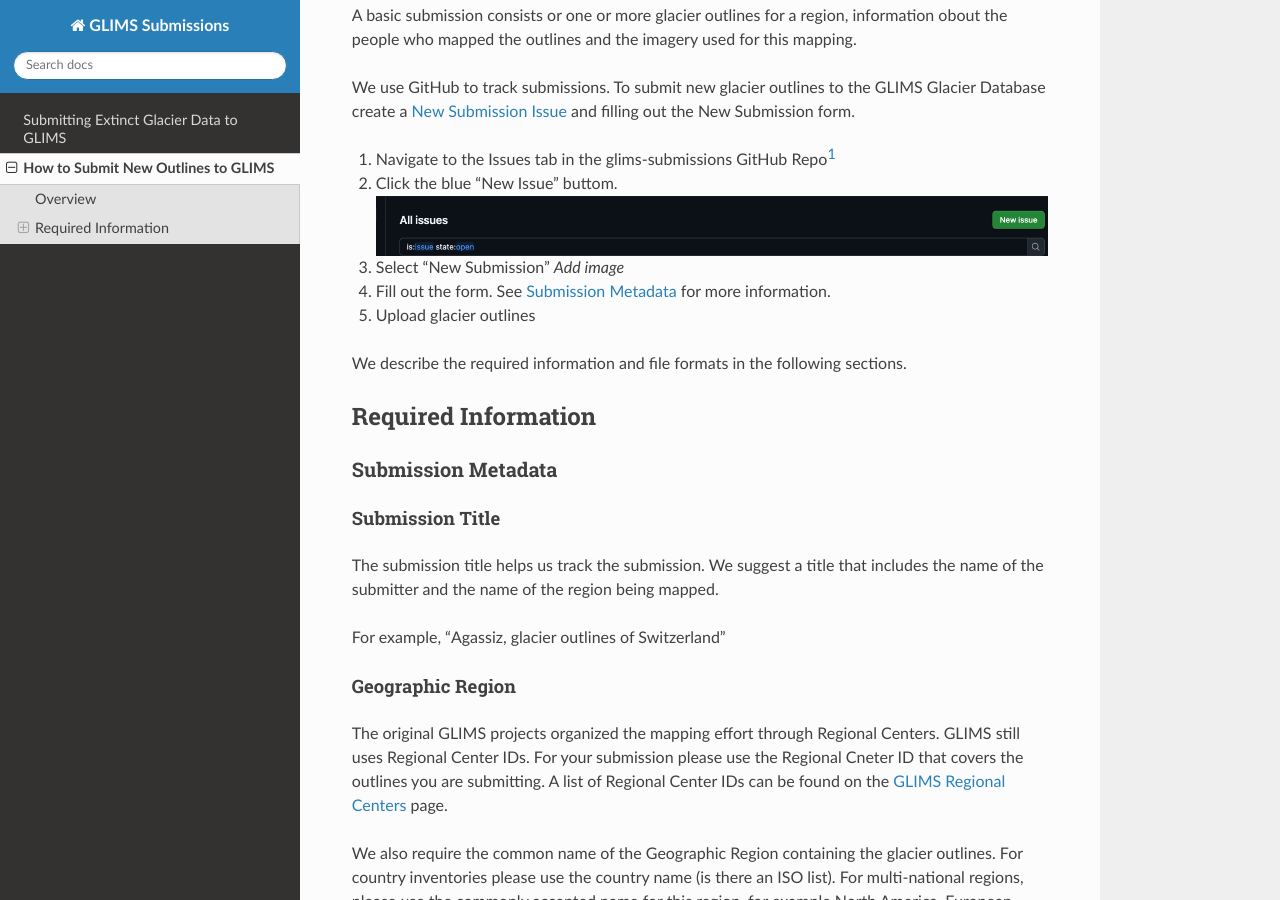
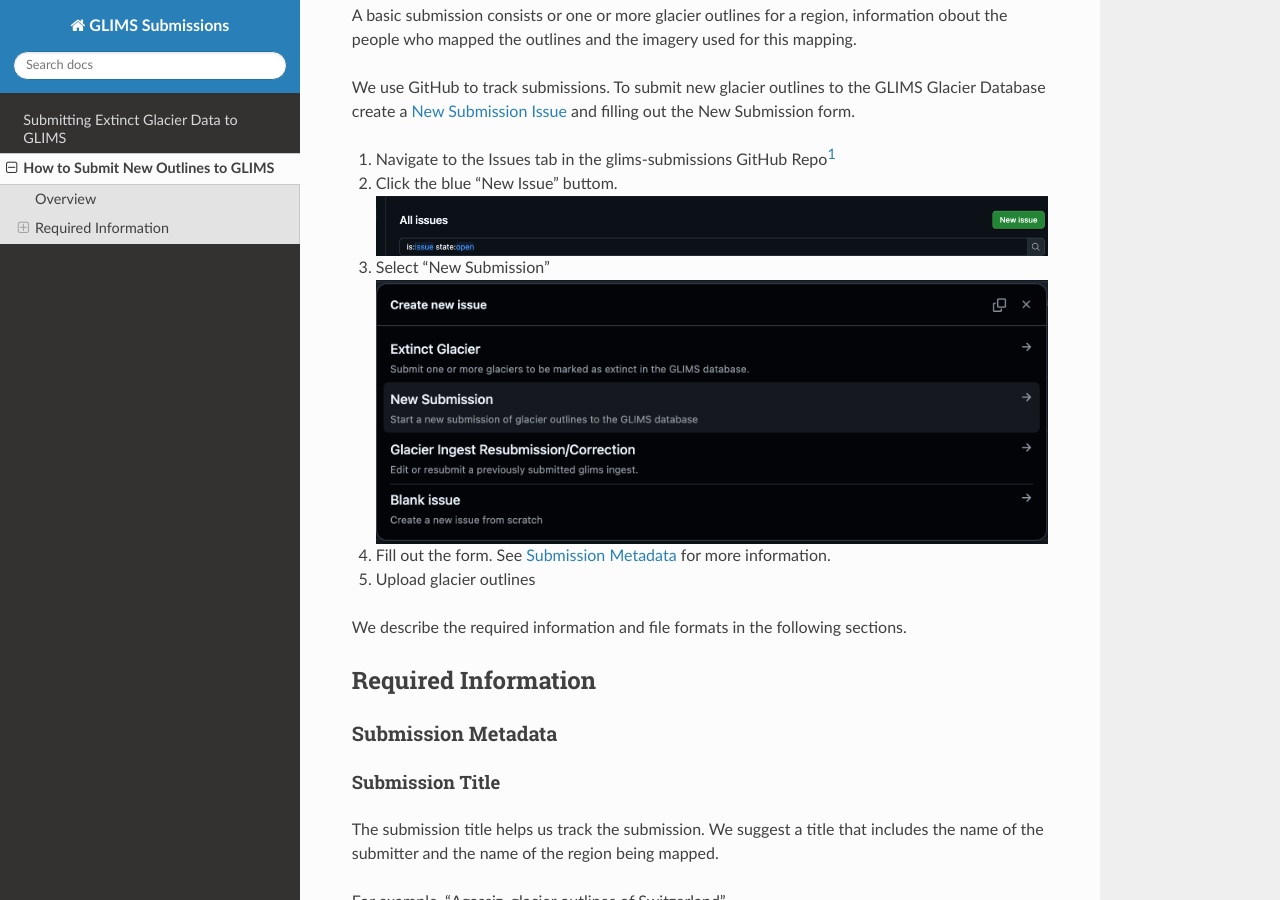
Before and after one commit to glims-nsidc/glims-submissions-docs, a Sphinx documentation site: the page built from docs/submitting_new_outlines.md, in a window 1280 px wide and 900 px high, scrolled down 356 px. Built offline with Sphinx 7.4.7 and the Read the Docs theme 3.1.0, drawn with Linux system fonts in a browser that asks for light colours.

Commit message:
add new_submission selection image

```diff
--- a/docs/submitting_new_outlines.md
+++ b/docs/submitting_new_outlines.md
@@ -21,7 +21,7 @@
 
 1. Navigate to the Issues tab in the glims-submissions GitHub Repo[^1]
 2. Click the blue "New Issue" buttom.  ![new-issue-button](images/new-issue-button.png)
-3. Select "New Submission" _Add image_
+3. Select "New Submission" ![new-submission](images/new-submission-selection.png)
 4. Fill out the form.  See [Submission Metadata](#submission-metadata) for more information.
 5. Upload glacier outlines
 
```
Also changed, not shown: docs/images/new-submission-selection.png (added).
